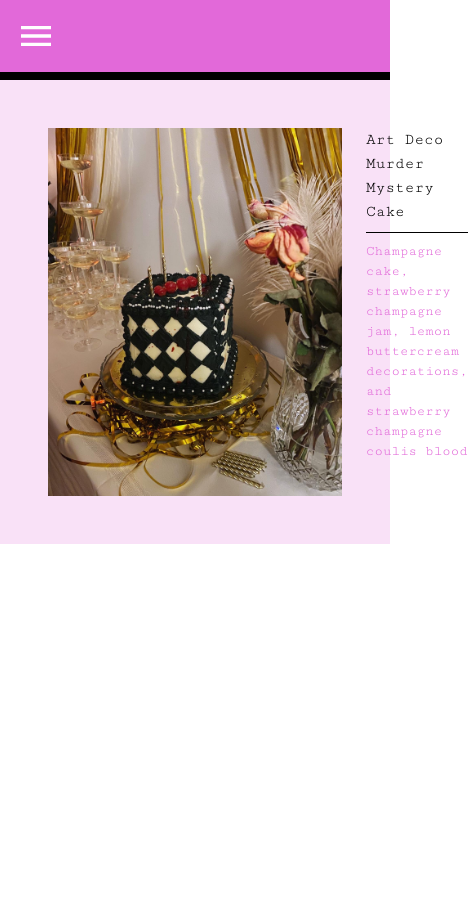
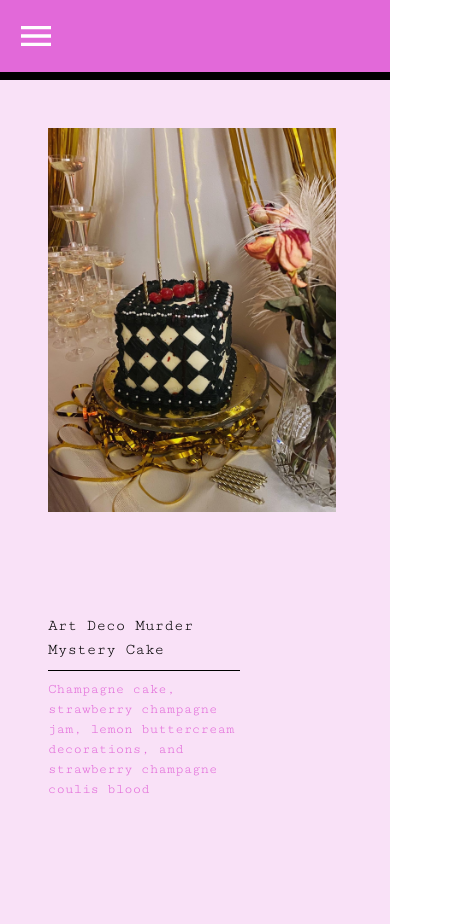
Before and after one commit to buntyalexandra/my-portfolio, a Next.js app: page /cakes/1 in a window 390 px wide. Shown: the whole page, 468 px wide, since content can reach past the window. Before the commit the page ends 844 px from the top, so only its background shows below. Built offline with nearby package versions, Linux system fonts and the light colour scheme.

Commit message:
dynamic pages for single cake images responsive

```diff
--- a/app/(portfolio)/cakes/page.js
+++ b/app/(portfolio)/cakes/page.js
@@ -11,7 +11,7 @@ export default function Cakes() {
           return (
             <Link href={`/cakes/${cake.id}`}>
               <div
-                className="w-60 h-96 bg-pink-900 relative overflow-hidden group"
+                className="w-60 h-80 bg-pink-900 relative overflow-hidden group"
                 key={cake.id}
               >
                 <Image
--- a/app/cakes/[cakeId]/page.tsx
+++ b/app/cakes/[cakeId]/page.tsx
@@ -14,14 +14,17 @@ export default async function Cake({ params }: { params: { cakeId: string } }) {
   const cakeInfo = await getCakeData(cakeId);
 
   return (
-    <div className="h-full bg-pink-100 flex flex-row gap-6 p-12">
-      <Image
-        src={`/${cakeInfo.img}`}
-        alt={cakeInfo.alt}
-        key={cakeInfo.id}
-        width={cakeInfo.width}
-        height={cakeInfo.height}
-      />
+    <div className="h-screen bg-pink-100 flex flex-row flex-wrap gap-6 p-12 justify-start md:justify-center lg:justify-center">
+      <div className="relative w-72 h-96 overflow-hidden group md:w-80 md:h-96 lg:w-96 lg:h-104">
+        <Image
+          src={`/${cakeInfo.img}`}
+          alt={cakeInfo.alt}
+          key={cakeInfo.id}
+          fill={true}
+          className="object-cover"
+          sizes="(max-width: 768px) 100vw, (max-width: 1200px) 50vw, 33vw"
+        />
+      </div>
       <div className="flex flex-col w-48 gap-2">
         <h1 className="text-black">{cakeInfo.name}</h1>
         <hr className="border-1 border-black"></hr>
--- a/tailwind.config.ts
+++ b/tailwind.config.ts
@@ -26,6 +26,18 @@ const config: Config = {
         },
         red: "#ce1b1b",
       },
+      width: {
+        "100": "28rem",
+        "104": "32rem",
+        "108": "36rem",
+        "116": "44rem",
+      },
+      height: {
+        "100": "28rem",
+        "104": "32rem",
+        "108": "36rem",
+        "116": "44rem",
+      },
     },
   },
   plugins: [],
```
